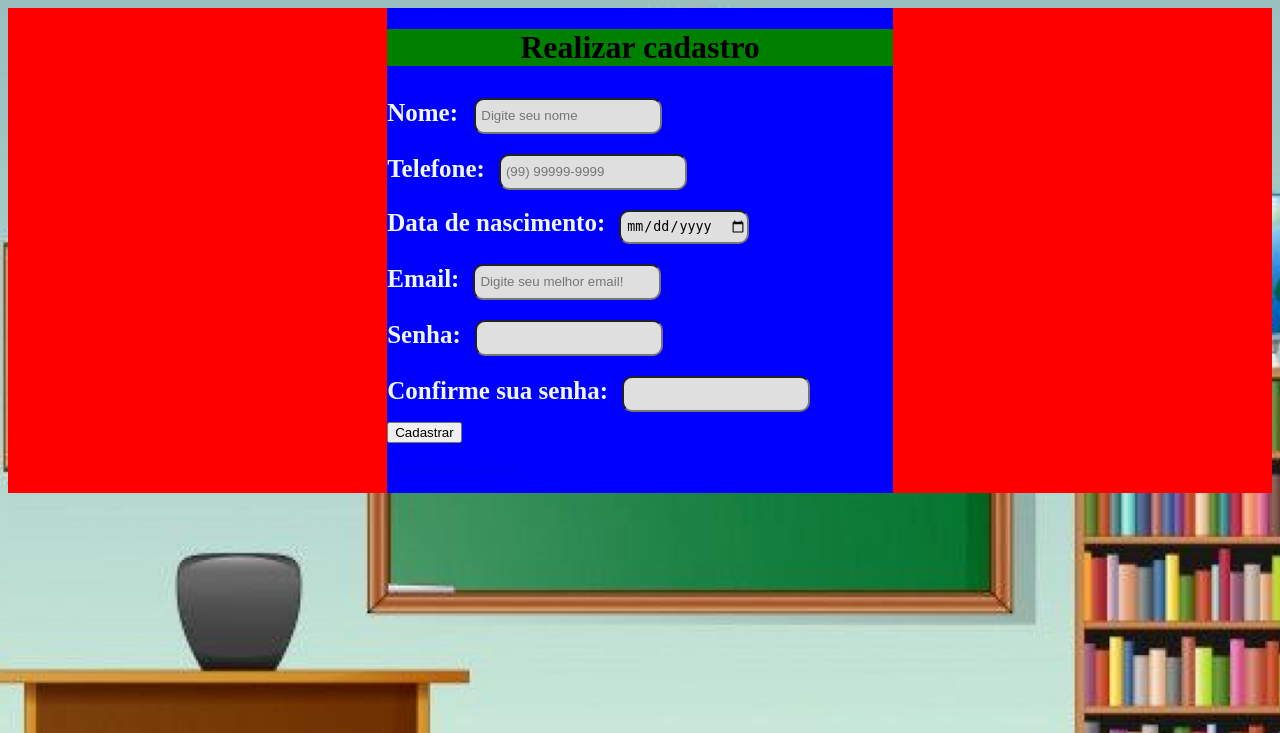
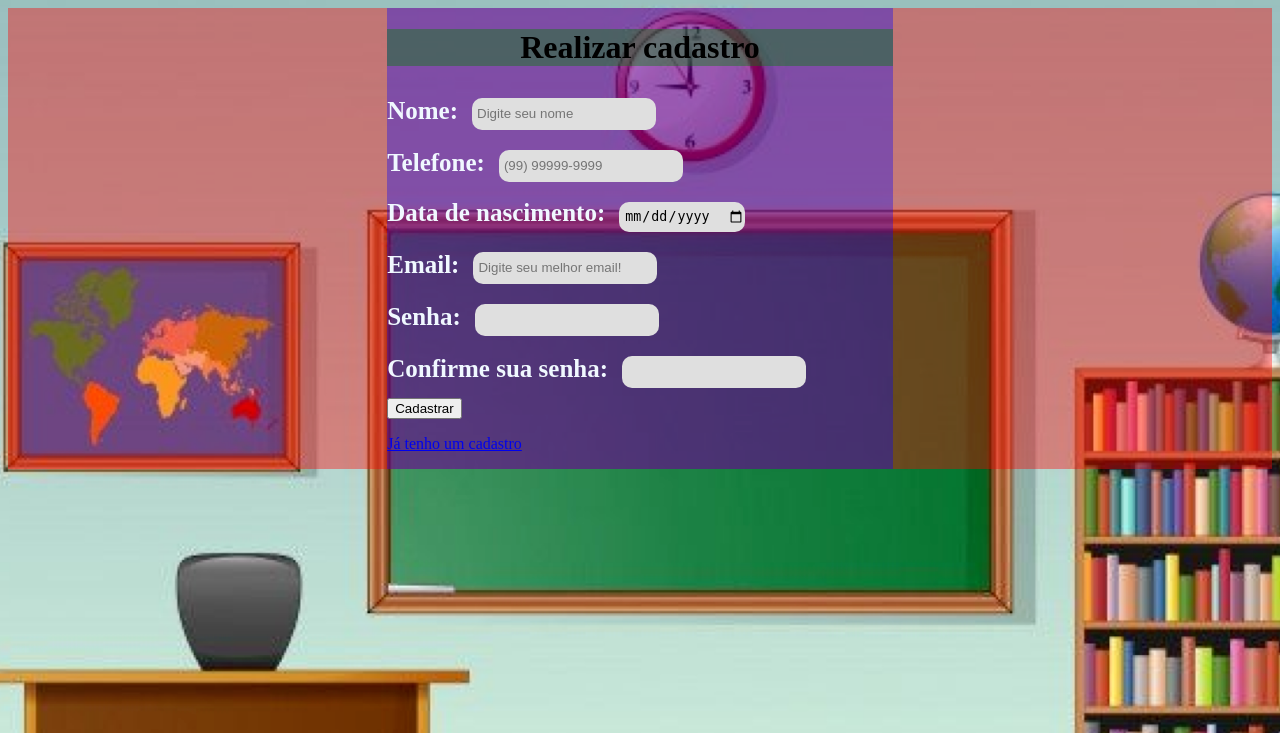
Before and after one commit to JoaoMatheusLamao/MoreMath, a PHP site: page /cadastrar.php in a window 1280 px wide. Shown: the top 733 px of the page. Run offline with PHP 8.4, Linux system fonts and the light colour scheme.

Commit message:
Divisão das divs no cadastrar

```diff
--- a/cadastrar.php
+++ b/cadastrar.php
@@ -62,7 +62,7 @@ if (isset($_POST['nomeUsuario']) && isset($_POST['telefone']) && isset($_POST['e
     <link rel="stylesheet" type="text/css" href="css/style_pag_cadastrar.css">
 </head>
 
-<body >
+<body>
     <div class="main">
         <div class="quadro">
             <div class="Tit_1">
@@ -70,18 +70,30 @@ if (isset($_POST['nomeUsuario']) && isset($_POST['telefone']) && isset($_POST['e
             </div>
             <div class="dados_usuario">
                 <form method="post">
-                    <label for="nome_usuario">Nome: </label>
+                    <div class="label_input">
+                        <label for="nome_usuario">Nome:</label>
                         <input type="text" name="nomeUsuario" id="nomeUsuario" placeholder="Digite seu nome" required> <br>
+                    </div>
+                    <div class="label_input">
                         <label for="telefone">Telefone:</label>
                         <input type="text" name="telefone" id="telefone" placeholder="(99) 99999-9999" onkeydown="return mascaraTelefone(event)" required><br>
+                    </div>
+                    <div class="label_input">
                         <label for="data_nascimento">Data de nascimento:</label>
                         <input type="date" name="dataNascimento" id="dataNascimento" required><br>
+                    </div>
+                    <div class="label_input">
                         <label for="email">Email:</label>
                         <input type="email" name="email" id="email" placeholder="Digite seu melhor email!" required><br>
+                    </div>
+                    <div class="label_input">
                         <label for="email">Senha:</label>
                         <input type="password" name="senha" id="senha" required><br>
+                    </div>
+                    <div class="label_input">
                         <label for="email">Confirme sua senha:</label>
                         <input type="password" name="confirmaSenha" id="confirmaSenha" required><br>
+                    </div>
                     <button type="submit">Cadastrar</button>
                 </form>
                 <p><a href="index.php">Já tenho um cadastro</a></p>
--- a/css/style_pag_cadastrar.css
+++ b/css/style_pag_cadastrar.css
@@ -6,7 +6,7 @@ body{
 }
 
 .main{
-    background-color: red;
+    background-color: rgba(255, 0, 0, 0.39);
     display: flex;
     width: 100%;
     align-items: center;
@@ -14,23 +14,30 @@ body{
 }
 
 .quadro{
-    background-color: blue;
+    background-color: rgba(0, 0, 255, 0.349);
     width: 40%;
     flex-direction: column;
 }
 
 .tit_1{
-    background-color: yellow;
+
 }
 
 .titulo_texto_cadastrar{
-    background-color: green;
+    background-color: rgba(0, 128, 0, 0.397);
     text-align: center;
+}
+
+.dados_usuario{
+    display: flex;
+    flex-direction: column;
+    font-family: athiti;
 }
 
 .dados_usuario input{
     background-color: rgb(223, 223, 223);
     height: 30px;
+    border-style: none;
     border-radius: 10px;
     padding-left: 5px;
     margin: 10px;
```
Lines whose indentation alone changed are shown as unchanged.
